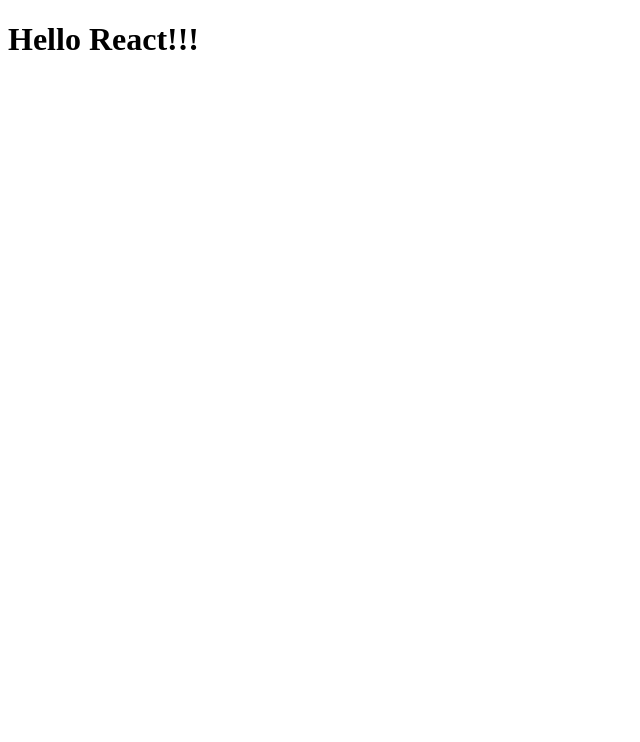
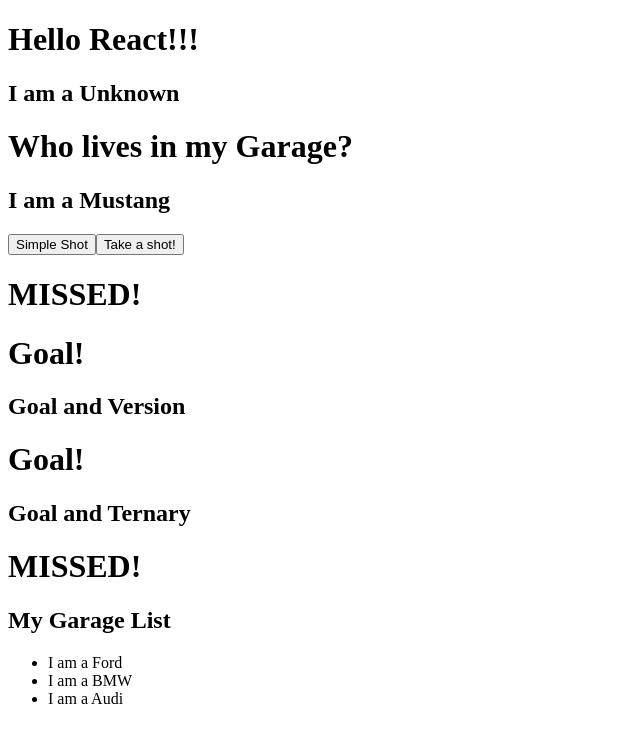
Before and after one commit to krzysztofmat/my-react-app, a React (Create React App) app: page / in a window 1280 px wide. Shown: the top 742 px of the page, without its empty margins (0-640 px from the left). Built offline with nearby package versions, Linux system fonts and the light colour scheme.

Commit message:
components, props, events, conditionals, lists

```diff
--- /dev/null
+++ b/src/Car.js
@@ -0,0 +1,5 @@
+function Car(props) {
+    return <h2>I am a {props?.brand?.model ?? 'Unknown'}</h2>
+}
+
+export default Car;
--- /dev/null
+++ b/src/CarItem.js
@@ -0,0 +1,5 @@
+function CarItem(props) {
+    return <li>I am a {props.brand}</li>
+}
+
+export default CarItem;
--- /dev/null
+++ b/src/Football.js
@@ -0,0 +1,20 @@
+function Football()
+{
+    const shoot = (name, event) => {
+        alert(name);
+        alert(event.type);
+    };
+
+    const simpleShot = () => {
+        alert('Simple goal!');
+    };
+
+    return (
+    <>
+        <button onClick={simpleShot}>Simple Shot</button>
+        <button onClick={(event) => shoot('Goal!', event)}>Take a shot!</button>
+    </>
+    );
+}
+
+export default Football;
--- /dev/null
+++ b/src/Garage.js
@@ -0,0 +1,14 @@
+import Car from "./Car";
+
+function Garage() {
+    const carInfo = {name: "Ford", model: "Mustang"};
+
+    return (
+        <>
+        <h1>Who lives in my Garage?</h1>
+        <Car brand={carInfo} />
+        </>
+    );
+}
+
+export default Garage;
--- /dev/null
+++ b/src/GarageList.js
@@ -0,0 +1,22 @@
+import CarItem from "./CarItem";
+
+function GarageList() {
+  const cars = [
+    { id: 1, brand: "Ford" },
+    { id: 2, brand: "BMW" },
+    { id: 3, brand: "Audi" },
+  ];
+
+  return (
+    <>
+      <h2>My Garage List</h2>
+      <ul>
+        {cars.map((car) => (
+          <CarItem key={car.id} brand={car.brand} />
+        ))}
+      </ul>
+    </>
+  );
+}
+
+export default GarageList;
--- /dev/null
+++ b/src/Goal.js
@@ -0,0 +1,15 @@
+import MadeGoal from "./MadeGoal";
+import MissedGoal from "./MissedGoal";
+
+function Goal(props)
+{
+    const isGoal = props?.isGoal ?? false;
+
+    if (isGoal) {
+        return <MadeGoal />
+    }
+
+    return <MissedGoal />
+}
+
+export default Goal;
--- /dev/null
+++ b/src/GoalAndTernary.js
@@ -0,0 +1,16 @@
+import MadeGoal from "./MadeGoal";
+import MissedGoal from "./MissedGoal";
+
+function GoalAndTernary(props)
+{
+    const isGoal = props?.isGoal ?? false;
+
+    return (
+    <>
+        <h2>Goal and Ternary</h2>
+        {isGoal ? <MadeGoal /> : <MissedGoal />}
+    </>
+    );
+}
+
+export default GoalAndTernary;
--- /dev/null
+++ b/src/GoalAndVersion.js
@@ -0,0 +1,15 @@
+import MadeGoal from "./MadeGoal";
+
+function GoalAndVersion(props)
+{
+    const isGoal = props?.isGoal ?? false;
+
+    return (
+    <>
+        <h2>Goal and Version</h2>
+        {isGoal && <MadeGoal />}
+    </>
+    );
+}
+
+export default GoalAndVersion;
--- /dev/null
+++ b/src/MadeGoal.js
@@ -0,0 +1,6 @@
+function MadeGoal()
+{
+    return <h1>Goal!</h1>
+}
+
+export default MadeGoal;
--- /dev/null
+++ b/src/MissedGoal.js
@@ -0,0 +1,6 @@
+function MissedGoal()
+{
+    return <h1>MISSED!</h1>
+}
+
+export default MissedGoal;
--- a/src/index.js
+++ b/src/index.js
@@ -1,12 +1,29 @@
 import React from 'react';
 import ReactDOM from 'react-dom/client';
 import reportWebVitals from './reportWebVitals';
-const myFirstElement = <h1>Hello React!!!</h1>
+import Car from './Car';
+import Garage from './Garage';
+import Football from './Football';
+import Goal from './Goal';
+import GoalAndVersion from './GoalAndVersion';
+import GoalAndTernary from './GoalAndTernary';
+import GarageList from './GarageList';
+
+
+const myFirstElement = <h1>Hello React!!!</h1>;
 
 const root = ReactDOM.createRoot(document.getElementById('root'));
 root.render(
   <React.StrictMode>
     {myFirstElement}
+    <Car />
+    <Garage />
+    <Football />
+    <Goal />
+    <Goal isGoal={true} />
+    <GoalAndVersion isGoal={true} />
+    <GoalAndTernary />
+    <GarageList />
   </React.StrictMode>
 );
 
```
